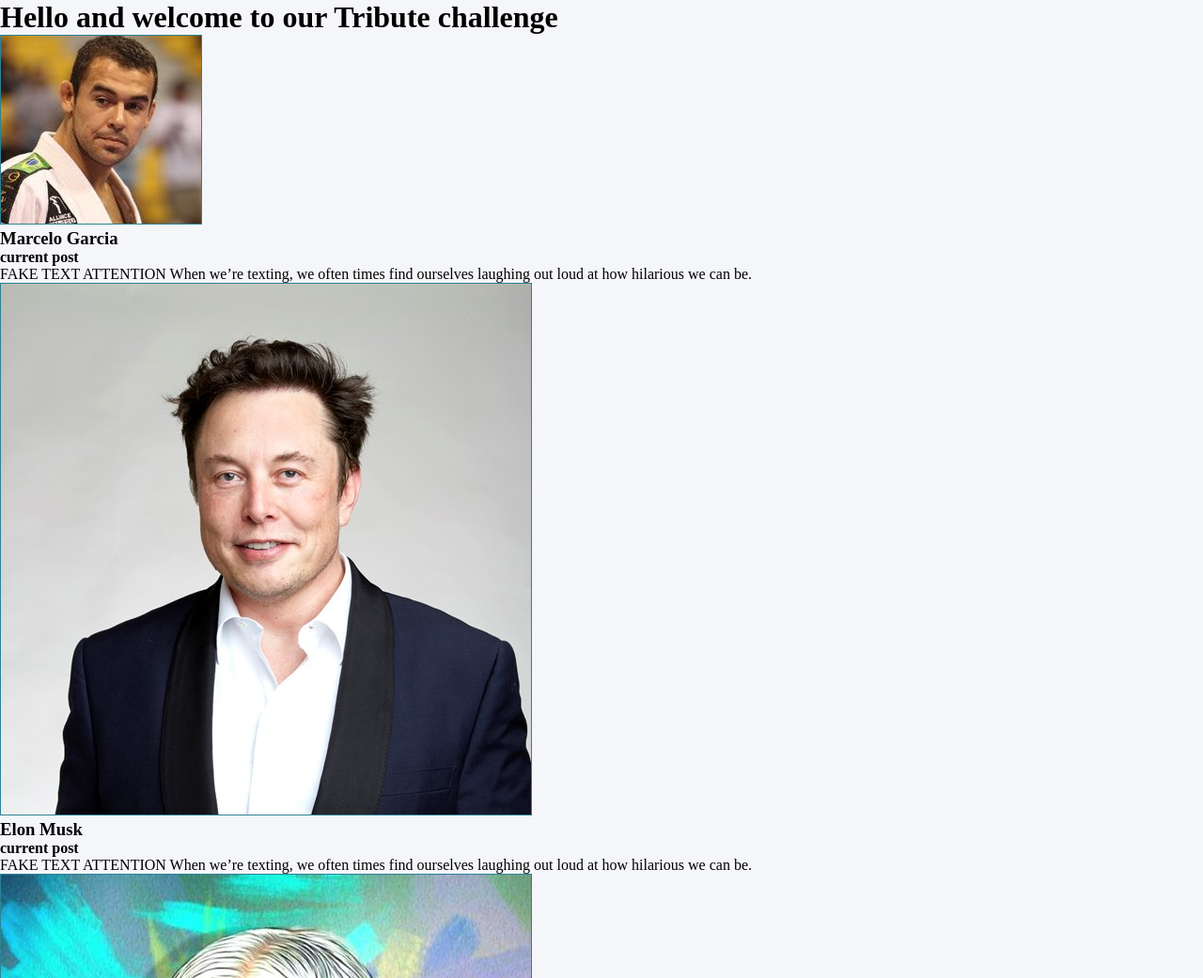
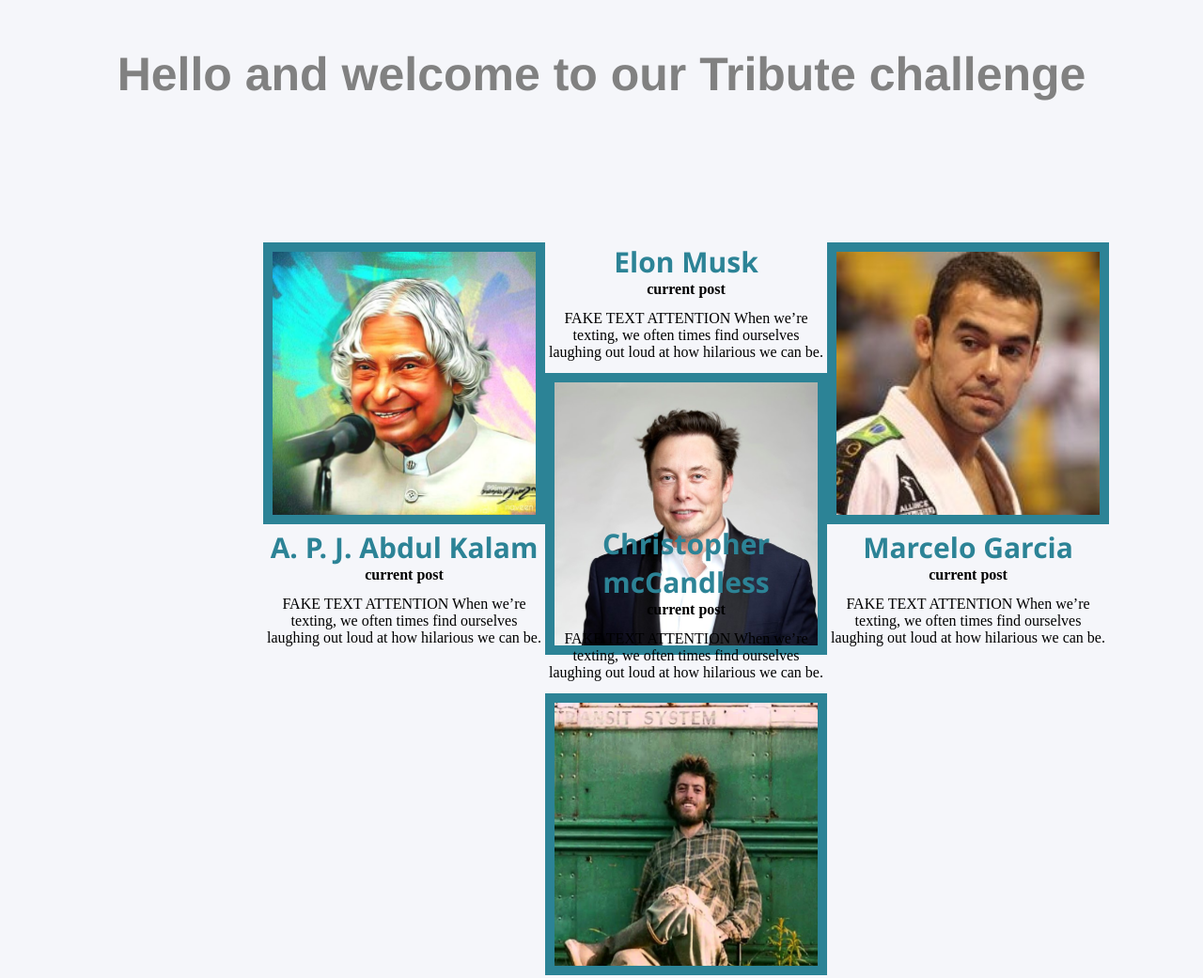
Before and after one commit to marionstaats/Tribute, a plain HTML site: page index.html in a window 1280 px wide. Shown: the top 1041 px of the page at 94% size. Drawn offline with Linux system fonts and the light colour scheme.

Commit message:
on going work on the css of the maine page

```diff
--- a/index.html
+++ b/index.html
@@ -27,10 +27,10 @@
 
        <!-- Elon musk -->
         <div class="elon">
-            <img src="images/Elon1.jpg" alt="a photo of Elon Musk">
             <h3>Elon Musk</h3>
             <h4>current post</h4>
             <p> FAKE TEXT ATTENTION When we’re texting, we often times find ourselves laughing out loud at how hilarious we can be. </p>
+            <img src="images/Elon1.jpg" alt="a photo of Elon Musk">
         </div>
 
        <!-- A. P. J. Abdul Kalam -->
@@ -43,10 +43,10 @@
 
        <!-- Christopher mcCandless -->
         <div class="christo">
-            <img src="images/christopherMcCandless.png" alt="a photo of Christopher mcCandless">
             <h3>Christopher mcCandless</h3>
             <h4>current post</h4>
             <p> FAKE TEXT ATTENTION When we’re texting, we often times find ourselves laughing out loud at how hilarious we can be.</p>
+            <img src="images/christopherMcCandless.png" alt="a photo of Christopher mcCandless">
    </div>
 
 
--- a/landpage.css
+++ b/landpage.css
@@ -6,9 +6,66 @@
 
 body{
     background-color: #f5f6fa;
+    margin:50px;
 }
 
-img{
-    border: 1px solid#2c8396;
+h1{
+    color: #818181;
+    margin-bottom: 50px;
+    text-align: center;
+    font-family: 'Franklin Gothic Medium', 'Arial Narrow', Arial, sans-serif;
+    font-size: 50px;
+}
+
+h3{
+    color:#2c8396;
+    font-size: 30px;
+    font-family: 'Segoe UI', Tahoma, Geneva, Verdana, sans-serif;
+}
+
+p{
+    margin: 13px 0;
+}
+
+.main-div{
+    display: block;
+    margin: 100px auto;
+    padding:50px;
+}
+
+.marcelo{
+    text-align: center;
+    width: 300px;
+    height: 300px;
+    margin-bottom: 100px;
+    float: right;
 
 }
+
+.elon{
+    text-align: center;
+    width: 300px;
+    height: 300px;
+    float: right;
+}
+
+.abdul{
+    text-align: center;
+    width: 300px;
+    height: 300px;
+    float: right;
+
+}
+
+.christo{
+    text-align: center;
+    width: 300px;
+    height: 300px;
+    float: right;
+}
+
+.main-div img{
+    border: 10px solid#2c8396;
+    height:300px;
+    width: 300px;
+}
```
